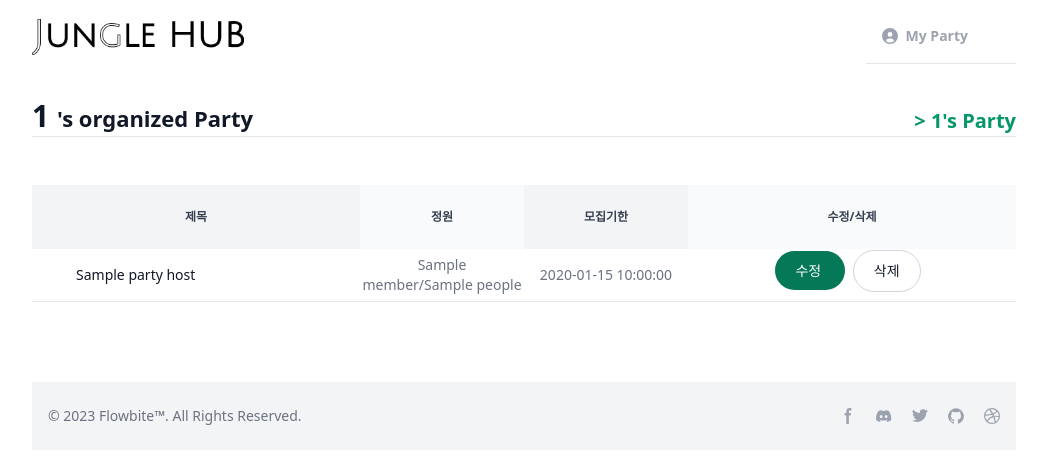
After one commit to hjlee5701/Jungle-Hub, a Flask app: template templates/myPage.html in a window 1280 px wide. The commit adds this page. Shown: the top 464 px of the page, without its empty margins (116-1163 px from the left). Run offline with Flask 3, Linux system fonts and the light colour scheme; the template is opened without the code that fills it: most values are stand-ins (such as "Sample title", 1, 10 or a date in 2020).

Commit message:
feat:[이현진] 참여 등록한 파티 리스트를 보여주는 페이지

```diff
--- a/app.py
+++ b/app.py
@@ -217,7 +217,7 @@ def cancelParty():
 
 
 #파티장의 파티 리스트
-@app.route('/myparty', methods=['GET'])
+@app.route('/mypage', methods=['GET'])
 def host_list():
     result = validateToken(request.cookies)
     if(result['state'] == False):
@@ -227,7 +227,7 @@ def host_list():
     hostPartyList = list(userdb.party.find({'userId': userId}))
 
     lbtn, sbtn,obtn = setUserArea(request)
-    return render_template('myParty.html', lbtn=lbtn, sbtn=sbtn, obtn=obtn, hostPartyList=hostPartyList)
+    return render_template('myPage.html', lbtn=lbtn, sbtn=sbtn, obtn=obtn, hostPartyList=hostPartyList, userId=userId)
 
 
 
@@ -255,6 +255,7 @@ def toUpdateParty(partyId):
 def updateParty():
     modtitle = request.form['title']
     modpeople = request.form['people']
+    modmember = request.form['member']
     modstartDate = request.form['startDate']
     modendDate = request.form['endDate']
     modcloseDate = request.form['closeDate']
@@ -263,7 +264,7 @@ def updateParty():
     partyId = ObjectId(request.form['partyId'])
 
     userdb.party.update_one({'_id': partyId}, {'$set':{
-        'title': modtitle, 'people': modpeople, 'startDate': modstartDate, 'endDate': modendDate,
+        'title': modtitle, 'people': modpeople, 'member': modmember, 'startDate': modstartDate, 'endDate': modendDate,
         'closeDate': modcloseDate, 'chatUrl': modchatUrl, 'content': modcontent
     }})
     return jsonify({'result': 'success'})
--- /dev/null
+++ b/templates/myPage.html
@@ -0,0 +1,87 @@
+{% extends "base.html" %}
+{% block head %}
+    <script>
+        function deleteParty(partyId){
+            $.ajax({
+                type: 'POST',
+                url: '/delete',
+                data: {'partyId': partyId},
+                success: function(res){
+                    if(res['result']=='success'){
+                        alert('삭제 완료!')
+                        // window.location.assign('http://127.0.0.1:5000/');
+                        location.reload()
+                    }else{
+                        alert('오류!')
+                    }
+                }
+            })
+        }
+    </script>
+{% endblock %}
+{% block content %}
+<div class="relative overflow-x-auto">
+    <div style="display: flex; justify-content: space-between; align-items: end;">
+        <h1 class="mt-6 text-3xl font-extrabold text-gray-900 dark:text-white">
+            {{userId}}
+            <span class="mt-6 font-extrabold text-gray-900 dark:text-white" style="font-size: 22px;">
+                's organized Party
+            </span>
+        </h1>
+        <a href="/myparty" class="text-green-600 hover:text-gray-800" style="font-weight: bold; font-size: 20px;"> > {{userId}}'s Party</a>
+    </div>
+    <hr>
+    <br><br>
+    <table class="w-full text-sm text-left text-gray-500 dark:text-gray-400">
+        <thead class="text-xs text-gray-700 uppercase bg-gray-50 dark:bg-gray-700 dark:text-gray-400">
+            <tr class="text-center py-3">
+                <th scope="col-6 " class="w-2/6 py-6 bg-gray-100">
+                    제목
+                </th>
+                <th scope="col-1" class="w-1/6 px-3 py-3">
+                    정원
+                </th>
+                <th scope="col-2" class="w-1/6 px-4 py-3 bg-gray-100">
+                    모집기한
+                </th>
+                <th scope="col" class="w-2/6 px-4 py-3">
+                    수정/삭제
+                </th>
+            </tr>
+        </thead>
+        <tbody>
+            {% if not hostPartyList %}
+            <tr>
+                <td colspan="4"class="p-6 text-center w-full">
+                    <h1 class="text-2xl "> 정글 파티에 참여해 보세요! </h1>
+                </td>
+            </tr>
+            {% endif %}
+            {% for partyHost in hostPartyList %}
+                <tr class="bg-white border-b dark:bg-gray-800 dark:border-gray-700">
+                    <td scope="row" class="py-4 px-6 font-medium text-gray-900"  style="text-indent: 20px;">
+                        {{partyHost.title}}
+
+                    </td>
+                    <td class="text-center">
+                        {{partyHost.member}}/{{partyHost.people}}
+                    </td>
+                    <td class="text-center">
+                        {{partyHost.closeDate}}
+                    </td>
+                    <td class="text-center">
+                        <a href="{{url_for('toUpdateParty', partyId=partyHost._id)}}" class="text-white bg-green-700 hover:bg-green-800 focus:outline-none focus:ring-4 focus:ring-green-300 font-medium rounded-full text-sm px-5 py-2.5 text-center mr-2 mb-2 dark:bg-green-600 dark:hover:bg-green-700 dark:focus:ring-green-800">
+                            수정
+                        </a>
+                        <button type="button" onclick="deleteParty(`{{partyHost._id}}`)" class="text-gray-900 bg-white border border-gray-300 focus:outline-none hover:bg-gray-100 focus:ring-4 focus:ring-gray-200 font-medium rounded-full text-sm px-5 py-2.5 mr-2 mb-2 dark:bg-gray-800 dark:text-white dark:border-gray-600 dark:hover:bg-gray-700 dark:hover:border-gray-600 dark:focus:ring-gray-700">
+                            삭제
+                        </button>
+                    </td>
+                </tr>
+            {%endfor%}
+        </tbody>
+    </table>
+    </div>
+
+
+{% endblock %}
```
Also changed, not shown: templates/partyUpdate.html (+20 -11 lines).
